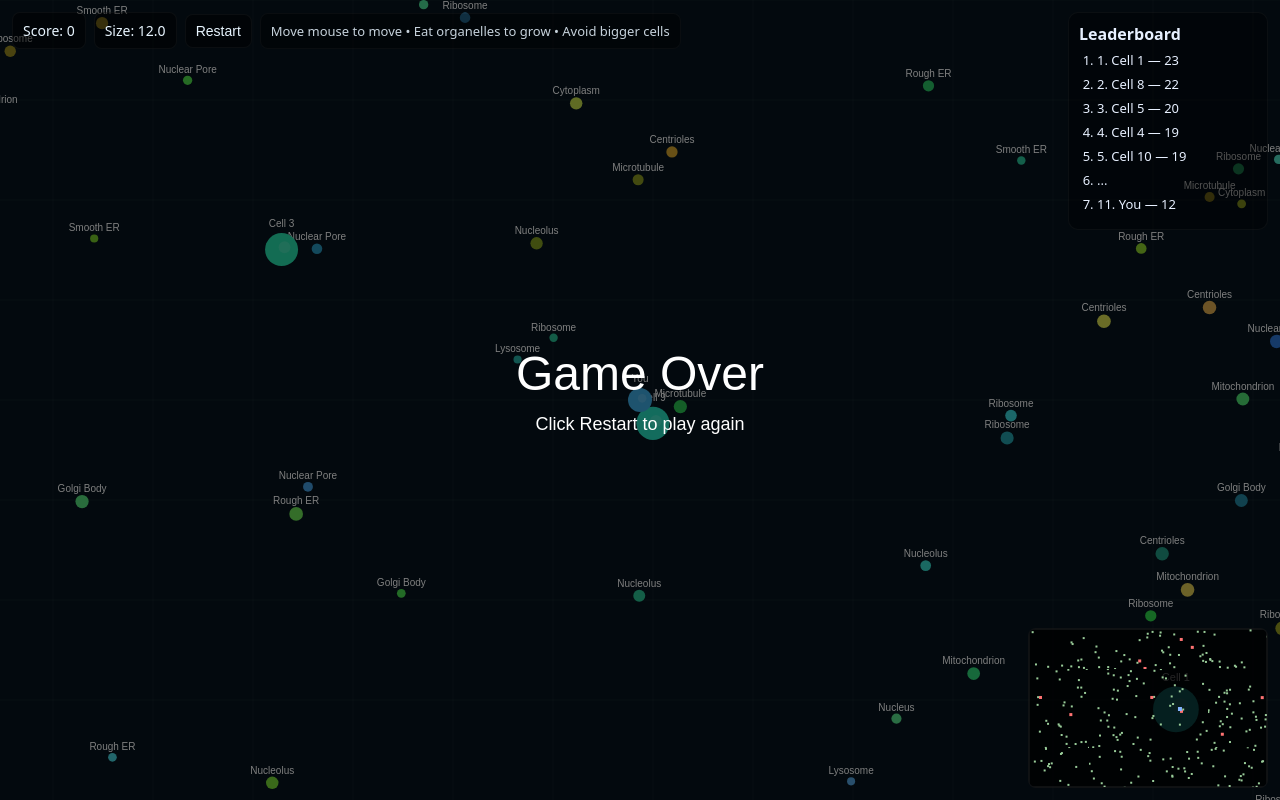
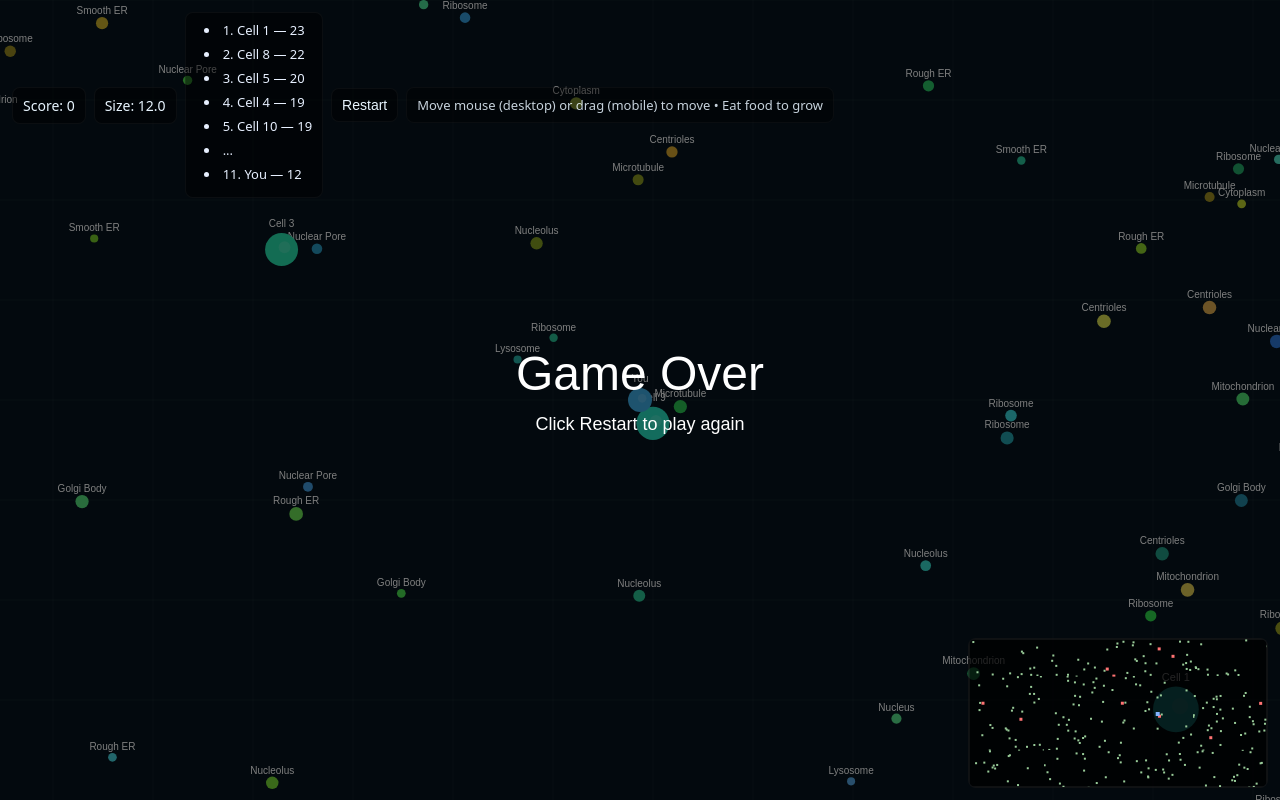
Before and after one commit to CampusRealtor/Group1-Cell-Game, a plain HTML site: page index.html in a window 1280 px wide. Drawn offline with Linux system fonts and the light colour scheme.

Commit message:
Update index.html

```diff
--- a/index.html
+++ b/index.html
@@ -2,25 +2,21 @@
 <html lang="en">
 <head>
   <meta charset="utf-8" />
-  <meta name="viewport" content="width=device-width,initial-scale=1" />
-  <title>Cell Game</title>
+  <meta name="viewport" content="width=device-width,initial-scale=1,maximum-scale=1,user-scalable=no" />
+  <title>Cell vs Bacteria</title>
   <link rel="stylesheet" href="style.css" />
 </head>
 <body>
   <div class="ui">
     <div id="score">Score: 0</div>
     <div id="size">Size: 0</div>
+    <div id="leaderboard"></div>
     <button id="restart">Restart</button>
-    <div id="instructions">Move mouse to move • Eat organelles to grow • Avoid bigger cells</div>
-  </div>
-
-  <div class="side-ui">
-    <div id="leaderboard-title">Leaderboard</div>
-    <ol id="leaderboard"></ol>
+    <div id="instructions">Move mouse (desktop) or drag (mobile) to move • Eat food to grow</div>
   </div>
 
   <canvas id="game"></canvas>
-  <canvas id="minimap" width="240" height="160" aria-label="minimap"></canvas>
+  <canvas id="minimap"></canvas>
 
   <script src="game.js"></script>
 </body>
```
